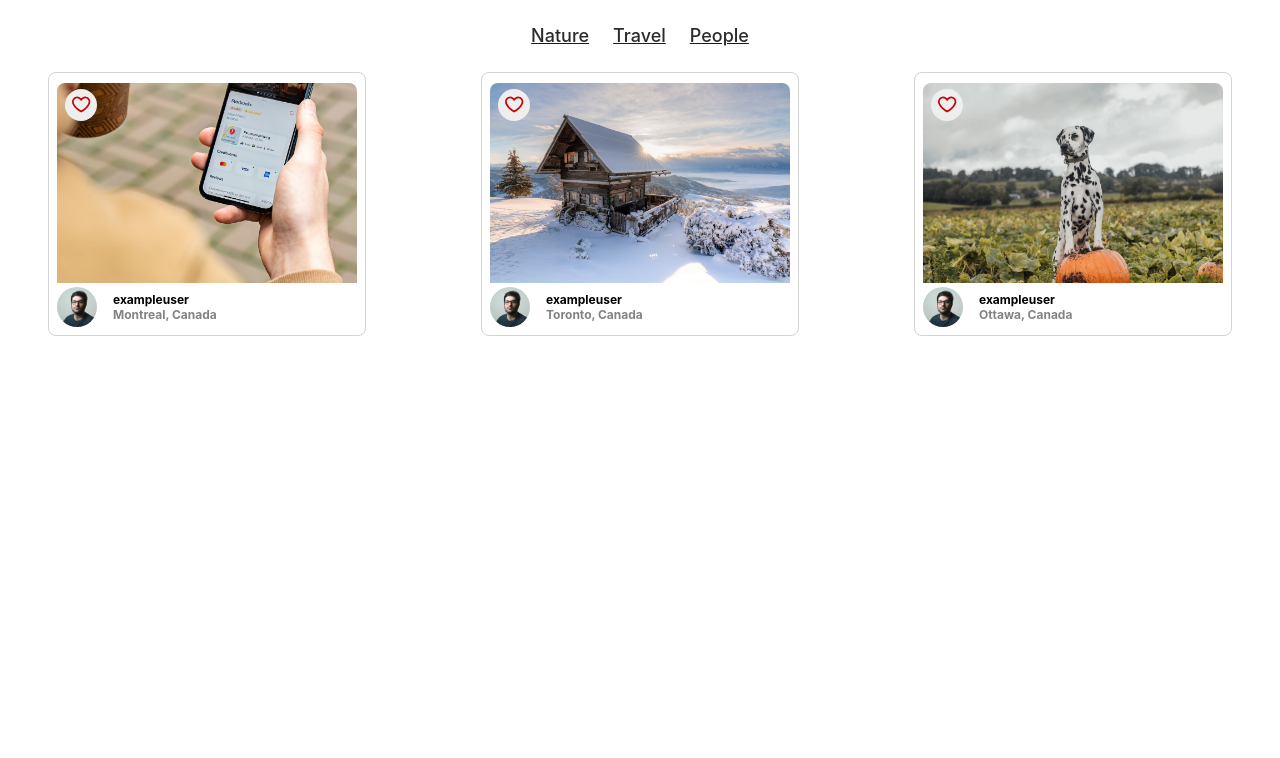
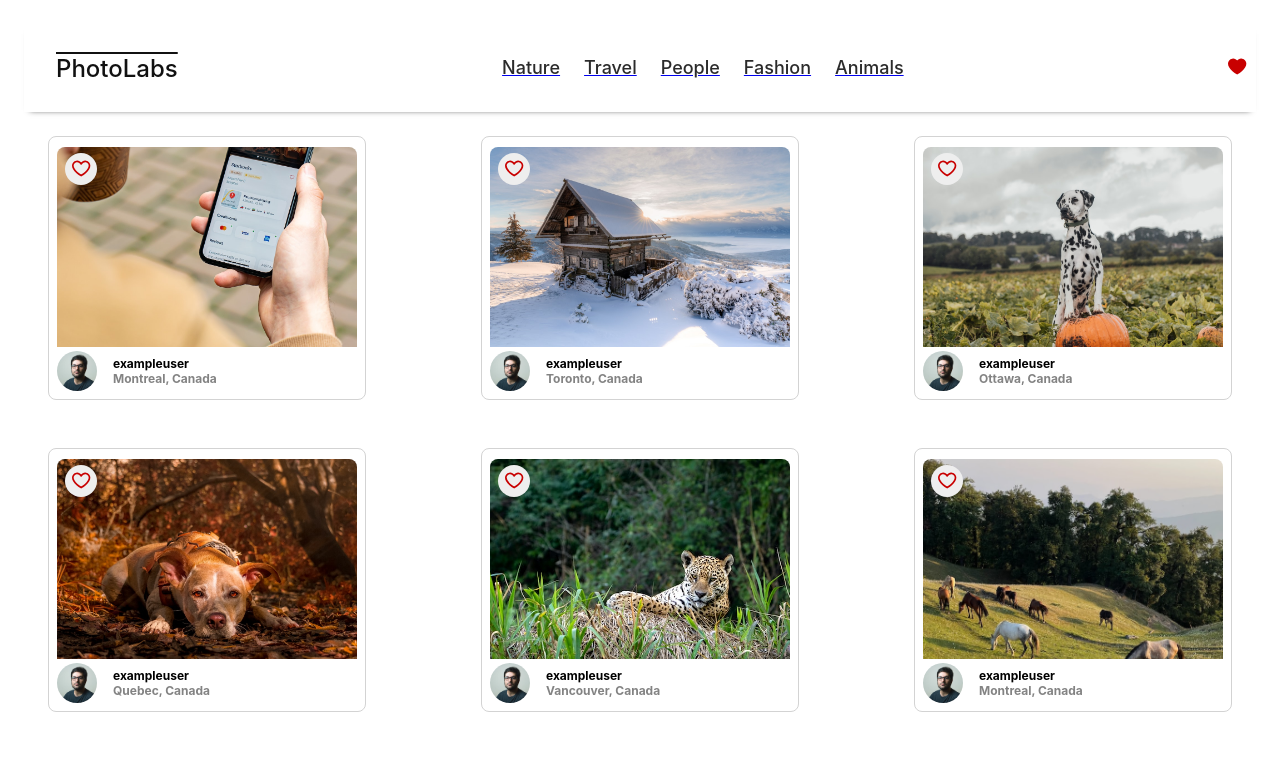
Before and after one commit to Jonas-Kunz/React_Photo_Labs, a React (Create React App) app in the folder frontend/: page / in a window 1280 px wide. Shown: the top 758 px of the page. Built offline with nearby package versions, Linux system fonts and the light colour scheme; the HTML template or start-up script is replaced by a standard one.

Commit message:
switch to mock data, add navbar

```diff
--- a/frontend/src/App.jsx
+++ b/frontend/src/App.jsx
@@ -1,68 +1,18 @@
 import React from 'react';
 import './App.scss';
 import PhotoList from 'components/PhotoList';
-import TopicList from 'components/TopicList';
+import TopNavigation from 'components/TopNavigationBar';
+import photos from './mocks/photos';
+// Note: Rendering a single component to build components in isolation
 
-// Note: Rendering a single component to build components in isolation
-const sampleDataForPhotoList = [
-  {
-    id: "1",
-    location: {
-      city: "Montreal",
-      country: "Canada",
-    },
-    urls: {
-      full: `${process.env.PUBLIC_URL}/Image-1-Full.jpeg`,
-      regular: `${process.env.PUBLIC_URL}/Image-1-Regular.jpeg`,
-    },
-    user: {
-      id: "1",
-      username: "exampleuser",
-      name: "Joe Example",
-      profile: `${process.env.PUBLIC_URL}/profile-1.jpg`,
-    },
-  },
-  {
-    id: "2",
-    location: {
-      city: "Toronto",
-      country: "Canada",
-    },
-    urls: {
-      full: `${process.env.PUBLIC_URL}/Image-2-Full.jpeg`,
-      regular: `${process.env.PUBLIC_URL}/Image-2-Regular.jpeg`,
-    },
-    user: {
-      id: "2",
-      username: "exampleuser",
-      name: "Joe Example",
-      profile: `${process.env.PUBLIC_URL}/profile-1.jpg`,
-    },
-  },
-  {
-    id: "3",
-    location: {
-      city: "Ottawa",
-      country: "Canada",
-    },
-    urls: {
-      full: `${process.env.PUBLIC_URL}/Image-3-Full.jpeg`,
-      regular: `${process.env.PUBLIC_URL}/Image-3-Regular.jpeg`,
-    },
-    user: {
-      id: "3",
-      username: "exampleuser",
-      name: "Joe Example",
-      profile: `${process.env.PUBLIC_URL}/profile-1.jpg`,
-    },
-  },
-];
 
 const App = () => {
+
+
   return (
     <div className="App">
-      <TopicList/>
-      <PhotoList sampleDataForPhotoList={sampleDataForPhotoList}/>
+      <TopNavigation/>
+      <PhotoList photos={photos}/>
     </div>
   );
 };
--- a/frontend/src/components/FavBadge.jsx
+++ b/frontend/src/components/FavBadge.jsx
@@ -6,7 +6,7 @@
 const FavBadge = ({ isFavPhotoExist }) => {
   return (
     <div className='fav-badge'>
-      <FavIcon displayAlert={!!isFavPhotoExist}/>
+      <FavIcon displayAlert={!!isFavPhotoExist} selected={true}/>
     </div>
   )
 };
--- a/frontend/src/components/PhotoList.jsx
+++ b/frontend/src/components/PhotoList.jsx
@@ -6,9 +6,9 @@
 
 const PhotoList = (props) => {
 
-  const { sampleDataForPhotoList } = props
+  const { photos } = props
 
-  const photoListItems = sampleDataForPhotoList.map(photo => <PhotoListItem key={photo.id} urls={photo.urls} user={photo.user} location={photo.location}/>)
+  const photoListItems = photos.map(photo => <PhotoListItem key={photo.id} urls={photo.urls} user={photo.user} location={photo.location}/>)
   return (
     <ul className="photo-list">
       {photoListItems}
--- a/frontend/src/components/TopNavigationBar.jsx
+++ b/frontend/src/components/TopNavigationBar.jsx
@@ -1,11 +1,15 @@
 import React from 'react';
-
+import TopicList from './TopicList';
+import FavBadge from './FavBadge';
 import '../styles/TopNavigationBar.scss'
 
 const TopNavigation = () => {
+
   return (
     <div className="top-nav-bar">
       <span className="top-nav-bar__logo">PhotoLabs</span>
+      <TopicList/>
+      <FavBadge/>
     </div>
   )
 }
--- a/frontend/src/components/TopicList.jsx
+++ b/frontend/src/components/TopicList.jsx
@@ -2,28 +2,11 @@
 
 import "../styles/TopicList.scss";
 import TopicListItem from "./TopicListItem";
+import topics from "../mocks/topics";
 
-const sampleDataForTopicList = [
-  {
-    id: "1",
-    slug: "topic-1",
-    title: "Nature",
-  },
-  {
-    id: "2",
-    slug: "topic-2",
-    title: "Travel",
-  },
-  {
-    id: "3",
-    slug: "topic-3",
-    title: "People",
-  },
-];
 
 const TopicList = () => {
-
-  const topicItems = sampleDataForTopicList.map((topic) => <TopicListItem key={topic.id} slug={topic.slug} title={topic.title}/>)
+  const topicItems = topics.map((topic) => <TopicListItem key={topic.id} slug={topic.slug} title={topic.title}/>)
 
   return (
     <div className="top-nav-bar__topic-list">
```
Also changed, not shown: frontend/src/mockData.js (added, +71 -0 lines).
